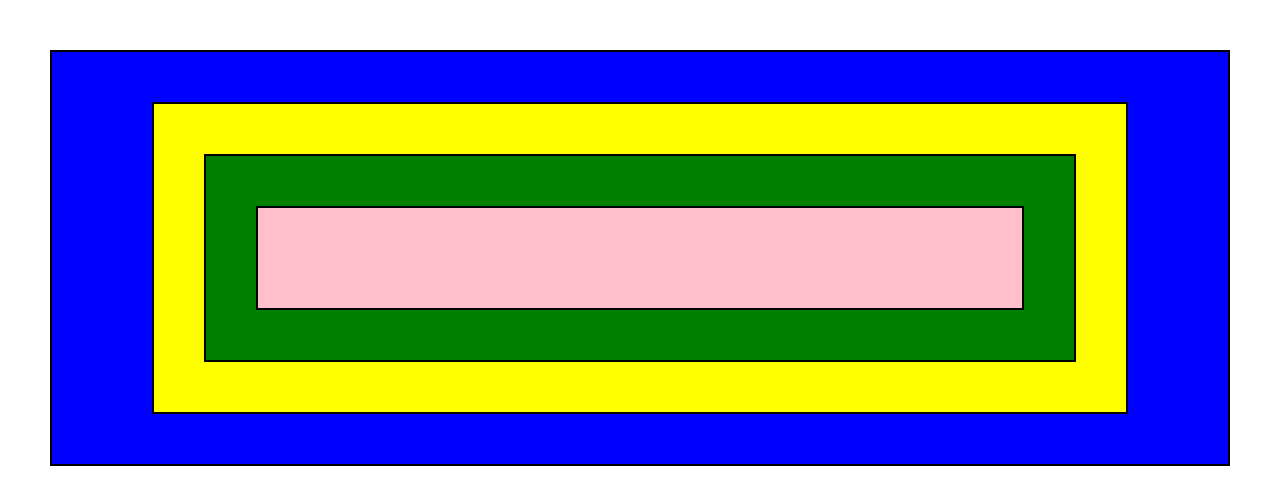
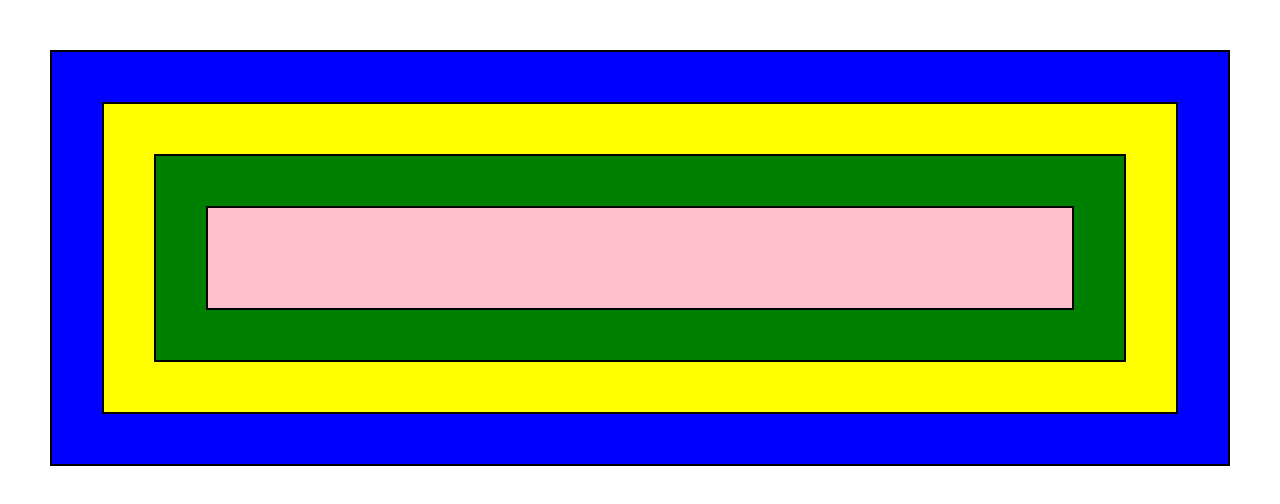
Before and after one commit to hogg21/gromcods, a plain HTML site: page index.html in a window 1280 px wide. Drawn offline with nearby package versions, Linux system fonts and the light colour scheme.

Commit message:
Add files via upload

```diff
--- a/style/selectors.css
+++ b/style/selectors.css
@@ -2,24 +2,22 @@ body {
 	box-sizing: border-box;
 }
 .rectable {
-	margin: 50px;
+	border: 2px solid black;
 }
 .container1{
-	border: 2px solid black;
+	margin: 50px;
+	padding: 50px;
 	background-color: blue;
-	padding-left: 50px;
-	padding-right: 50px;
 }
 .container2 {
-	border: 2px solid black;
+	padding: 50px;
 	background-color: yellow;
 }
 .container3 {
-	border: 2px solid black;
+	padding: 50px;
 	background-color: green;
 }
 .container4{
-	border: 2px solid black;
+	padding: 50px;
 	background-color: pink;
-	padding: 50px;
 }
```
